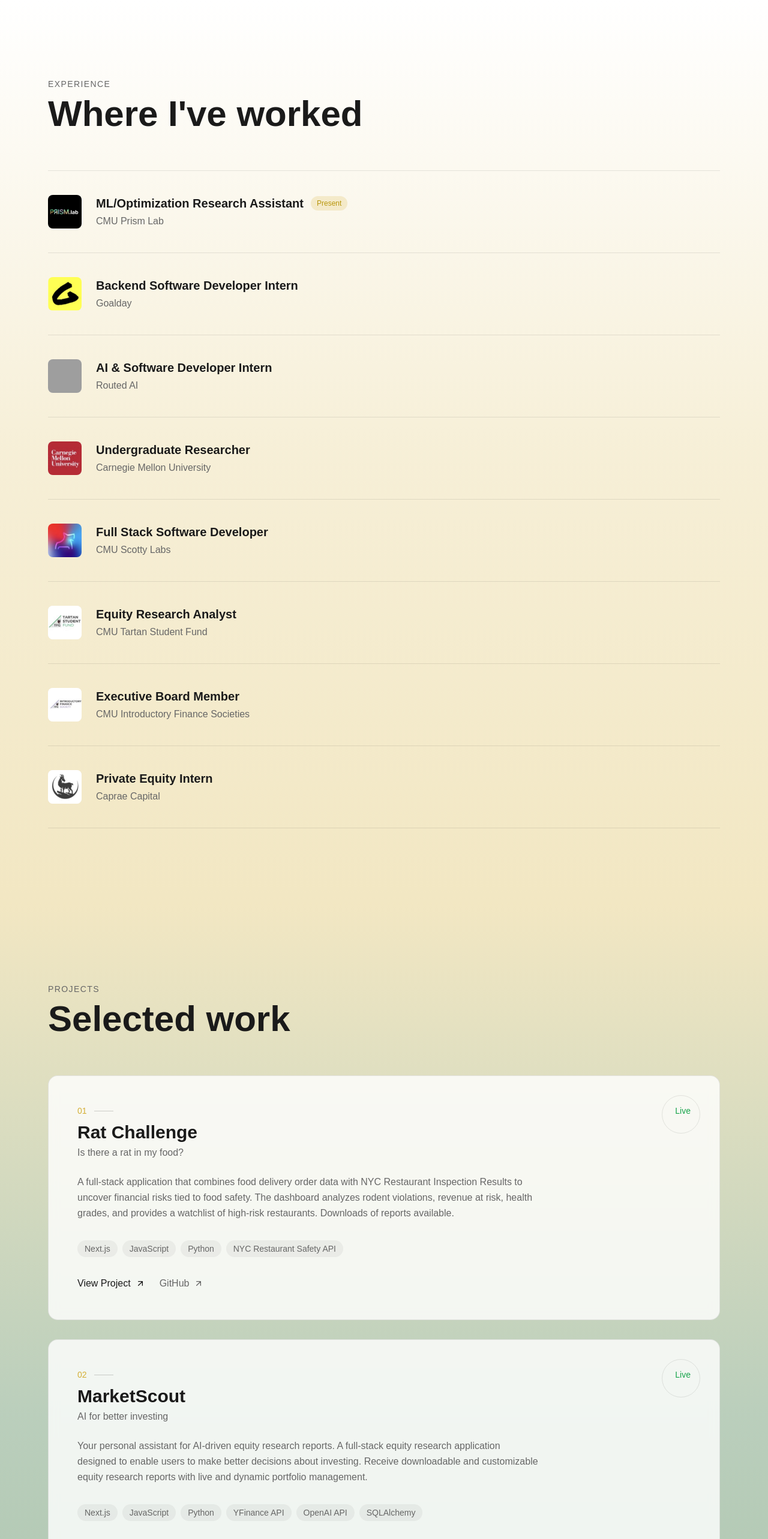
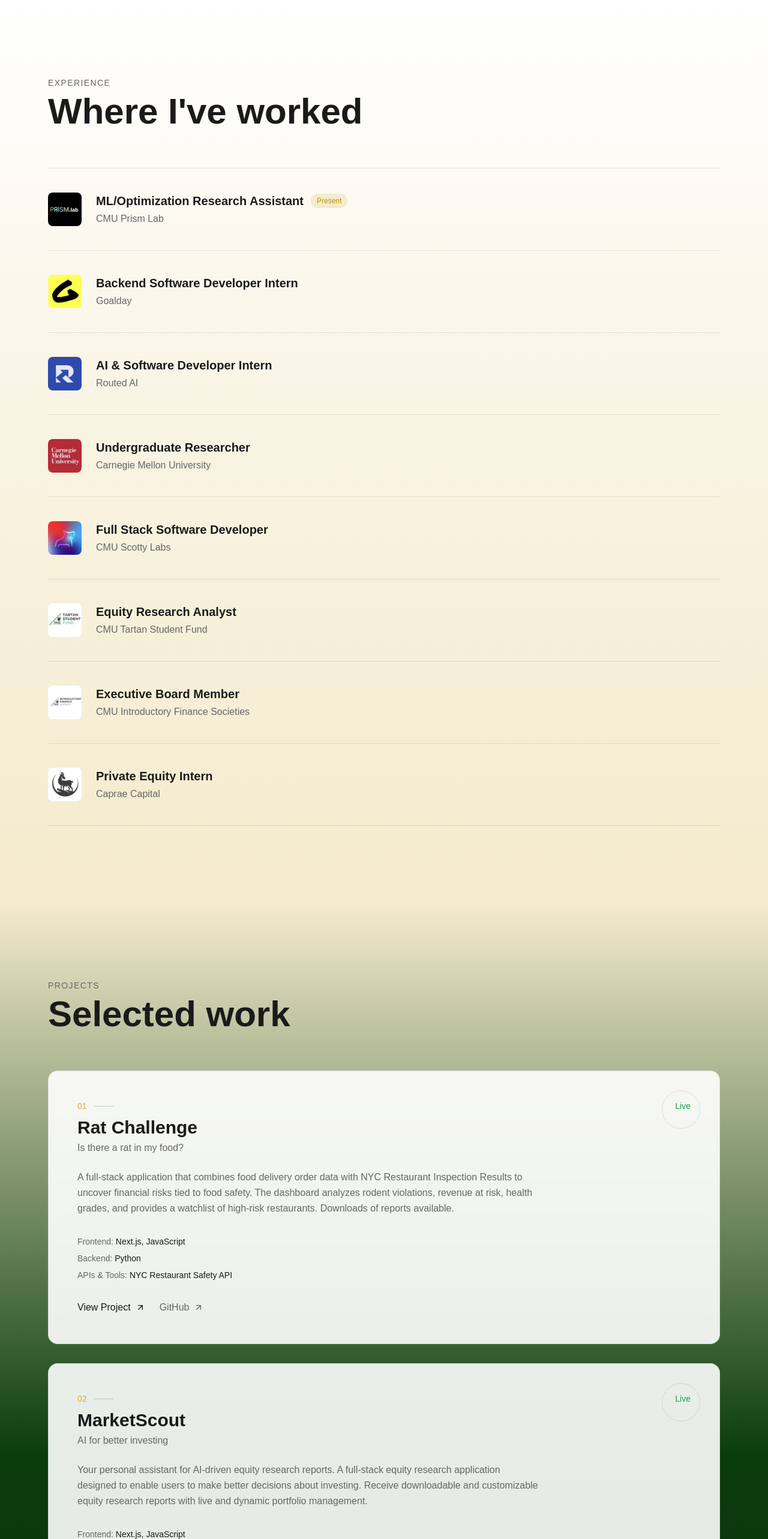
Before and after one commit to dghosh-2/website, a Next.js app: page / in a window 1280 px wide. Shown: the part 800-3366 px from the top of the page at 60% size. Built offline with nearby package versions, Linux system fonts and the light colour scheme; grey boxes are pictures that could not be loaded.

Commit message:
UI improvements: Darker green gradient, gradient ends before sections, animated titles, CMU logo, tech stack in list format, same color interests, routed logo

```diff
--- a/components/Contact.tsx
+++ b/components/Contact.tsx
@@ -19,28 +19,31 @@
           className="text-center mb-12"
         >
           <motion.h2
-            initial={{ opacity: 0, y: 30 }}
+            initial={{ opacity: 0, y: 50 }}
             whileInView={{ opacity: 1, y: 0 }}
             viewport={{ once: true }}
-            transition={{ duration: 0.6, delay: 0.1 }}
+            transition={{ duration: 0.7, delay: 0.1, ease: [0.25, 0.4, 0.25, 1] }}
             className="font-clash font-bold text-4xl md:text-5xl lg:text-6xl text-white mb-8"
           >
             Get in touch
           </motion.h2>
 
-          <a
+          <motion.a
+            initial={{ opacity: 0, y: 20 }}
+            animate={isInView ? { opacity: 1, y: 0 } : { opacity: 0, y: 20 }}
+            transition={{ duration: 0.5, delay: 0.3 }}
             href={`mailto:${personalInfo.email}`}
             className="inline-block font-satoshi text-xl md:text-2xl text-gray-300 hover:text-gold transition-colors duration-300"
           >
             {personalInfo.email}
-          </a>
+          </motion.a>
         </motion.div>
 
         {/* Links */}
         <motion.div
           initial={{ opacity: 0, y: 20 }}
           animate={isInView ? { opacity: 1, y: 0 } : { opacity: 0, y: 20 }}
-          transition={{ duration: 0.6, delay: 0.2 }}
+          transition={{ duration: 0.6, delay: 0.4 }}
           className="flex justify-center gap-8"
         >
           <a
@@ -65,7 +68,7 @@
         <motion.footer
           initial={{ opacity: 0 }}
           animate={isInView ? { opacity: 1 } : { opacity: 0 }}
-          transition={{ duration: 0.6, delay: 0.4 }}
+          transition={{ duration: 0.6, delay: 0.5 }}
           className="mt-24 pt-8 border-t border-gray-800 text-center"
         >
           <p className="font-satoshi text-sm text-gray-500">
--- a/components/Experiences.tsx
+++ b/components/Experiences.tsx
@@ -10,35 +10,29 @@
   const isInView = useInView(ref, { once: true, margin: '-100px' });
 
   return (
-    <section id="experience" className="relative py-32 bg-gradient-to-b from-white via-gold/20 to-gold/30">
+    <section id="experience" className="relative py-32 bg-gradient-to-b from-white via-gold/15 to-gold/25">
       <div className="max-w-7xl mx-auto px-6 md:px-12 lg:px-20">
         {/* Section Header */}
-        <motion.div
-          initial={{ opacity: 0, y: 20 }}
-          whileInView={{ opacity: 1, y: 0 }}
-          viewport={{ once: true }}
-          transition={{ duration: 0.6 }}
-          className="mb-16"
-        >
+        <div className="mb-16 overflow-hidden">
           <motion.span
-            initial={{ opacity: 0, x: -20 }}
-            whileInView={{ opacity: 1, x: 0 }}
+            initial={{ opacity: 0, y: 20 }}
+            whileInView={{ opacity: 1, y: 0 }}
             viewport={{ once: true }}
             transition={{ duration: 0.5 }}
-            className="font-satoshi text-sm text-charcoal-lighter tracking-widest uppercase"
+            className="block font-satoshi text-sm text-charcoal-lighter tracking-widest uppercase mb-2"
           >
             Experience
           </motion.span>
           <motion.h2
-            initial={{ opacity: 0, y: 30 }}
+            initial={{ opacity: 0, y: 50 }}
             whileInView={{ opacity: 1, y: 0 }}
             viewport={{ once: true }}
-            transition={{ duration: 0.6, delay: 0.1 }}
-            className="font-clash font-bold text-4xl md:text-5xl lg:text-6xl text-charcoal mt-2"
+            transition={{ duration: 0.7, delay: 0.1, ease: [0.25, 0.4, 0.25, 1] }}
+            className="font-clash font-bold text-4xl md:text-5xl lg:text-6xl text-charcoal"
           >
             Where I&apos;ve worked
           </motion.h2>
-        </motion.div>
+        </div>
 
         {/* Experience List */}
         <div ref={ref} className="space-y-0">
@@ -77,14 +71,19 @@
       <div className="py-8 md:py-10 cursor-pointer">
         <div className="flex items-center gap-4 md:gap-6">
           {/* Logo */}
-          <div className="relative w-12 h-12 md:w-14 md:h-14 rounded-lg overflow-hidden bg-gray-100 flex-shrink-0">
+          <motion.div
+            initial={{ opacity: 0, scale: 0.8 }}
+            animate={isInView ? { opacity: 1, scale: 1 } : { opacity: 0, scale: 0.8 }}
+            transition={{ duration: 0.4, delay: index * 0.08 + 0.2 }}
+            className="relative w-12 h-12 md:w-14 md:h-14 rounded-lg overflow-hidden bg-gray-100 flex-shrink-0"
+          >
             <Image
               src={experience.logo}
               alt={experience.company}
               fill
               className="object-cover"
             />
-          </div>
+          </motion.div>
 
           {/* Content */}
           <div className="flex-1">
@@ -93,9 +92,14 @@
                 {experience.role}
               </h3>
               {experience.isPresent && (
-                <span className="inline-flex items-center gap-1.5 px-2.5 py-1 rounded-full bg-gold/20 text-gold-dark text-xs font-medium">
+                <motion.span
+                  initial={{ opacity: 0, scale: 0.8 }}
+                  animate={isInView ? { opacity: 1, scale: 1 } : { opacity: 0, scale: 0.8 }}
+                  transition={{ duration: 0.3, delay: index * 0.08 + 0.3 }}
+                  className="inline-flex items-center gap-1.5 px-2.5 py-1 rounded-full bg-gold/20 text-gold-dark text-xs font-medium"
+                >
                   Present
-                </span>
+                </motion.span>
               )}
             </div>
             <p className="font-satoshi text-charcoal-lighter text-sm md:text-base">
--- a/components/Projects.tsx
+++ b/components/Projects.tsx
@@ -9,35 +9,29 @@
   const isInView = useInView(ref, { once: true, margin: '-100px' });
 
   return (
-    <section id="projects" className="relative py-32 bg-gradient-to-b from-gold/30 via-royal/30 to-royal/40">
+    <section id="projects" className="relative py-32 bg-gradient-to-b from-gold/25 via-[#0a3d0c] to-charcoal">
       <div className="max-w-7xl mx-auto px-6 md:px-12 lg:px-20">
         {/* Section Header */}
-        <motion.div
-          initial={{ opacity: 0, y: 20 }}
-          whileInView={{ opacity: 1, y: 0 }}
-          viewport={{ once: true }}
-          transition={{ duration: 0.6 }}
-          className="mb-16"
-        >
+        <div className="mb-16 overflow-hidden">
           <motion.span
-            initial={{ opacity: 0, x: -20 }}
-            whileInView={{ opacity: 1, x: 0 }}
+            initial={{ opacity: 0, y: 20 }}
+            whileInView={{ opacity: 1, y: 0 }}
             viewport={{ once: true }}
             transition={{ duration: 0.5 }}
-            className="font-satoshi text-sm text-charcoal-lighter tracking-widest uppercase"
+            className="block font-satoshi text-sm text-charcoal-lighter tracking-widest uppercase mb-2"
           >
             Projects
           </motion.span>
           <motion.h2
-            initial={{ opacity: 0, y: 30 }}
+            initial={{ opacity: 0, y: 50 }}
             whileInView={{ opacity: 1, y: 0 }}
             viewport={{ once: true }}
-            transition={{ duration: 0.6, delay: 0.1 }}
-            className="font-clash font-bold text-4xl md:text-5xl lg:text-6xl text-charcoal mt-2"
+            transition={{ duration: 0.7, delay: 0.1, ease: [0.25, 0.4, 0.25, 1] }}
+            className="font-clash font-bold text-4xl md:text-5xl lg:text-6xl text-charcoal"
           >
             Selected work
           </motion.h2>
-        </motion.div>
+        </div>
 
         {/* Projects Grid */}
         <div ref={ref} className="grid grid-cols-1 gap-8">
@@ -73,7 +67,7 @@
       onMouseLeave={() => setIsHovered(false)}
       className="group relative"
     >
-      <div className="relative p-8 md:p-12 rounded-2xl bg-white/80 backdrop-blur border border-charcoal/10 hover:border-charcoal/20 transition-all duration-500 overflow-hidden">
+      <div className="relative p-8 md:p-12 rounded-2xl bg-white/90 backdrop-blur border border-charcoal/10 hover:border-charcoal/20 transition-all duration-500 overflow-hidden">
         {/* Background gradient on hover */}
         <motion.div
           initial={{ opacity: 0 }}
@@ -84,7 +78,11 @@
         <div className="relative z-10">
           {/* Header */}
           <div className="flex flex-col md:flex-row md:items-start md:justify-between gap-4 mb-6">
-            <div>
+            <motion.div
+              initial={{ opacity: 0, x: -20 }}
+              animate={isInView ? { opacity: 1, x: 0 } : { opacity: 0, x: -20 }}
+              transition={{ duration: 0.5, delay: index * 0.15 + 0.2 }}
+            >
               <div className="flex items-center gap-3 mb-2">
                 <span className="text-gold font-satoshi text-sm">0{index + 1}</span>
                 <span className="w-8 h-px bg-charcoal/20" />
@@ -95,35 +93,56 @@
               <p className="font-satoshi text-charcoal-lighter mt-1">
                 {project.tagline}
               </p>
-            </div>
+            </motion.div>
 
             {/* Live badge - simplified */}
             {project.deployed && (
-              <span className="text-green-600 text-sm font-medium font-satoshi">
+              <motion.span
+                initial={{ opacity: 0, scale: 0.8 }}
+                animate={isInView ? { opacity: 1, scale: 1 } : { opacity: 0, scale: 0.8 }}
+                transition={{ duration: 0.4, delay: index * 0.15 + 0.3 }}
+                className="text-green-600 text-sm font-medium font-satoshi"
+              >
                 Live
-              </span>
+              </motion.span>
             )}
           </div>
 
           {/* Description */}
-          <p className="font-satoshi text-charcoal-lighter leading-relaxed mb-8 max-w-3xl">
+          <motion.p
+            initial={{ opacity: 0, y: 20 }}
+            animate={isInView ? { opacity: 1, y: 0 } : { opacity: 0, y: 20 }}
+            transition={{ duration: 0.5, delay: index * 0.15 + 0.3 }}
+            className="font-satoshi text-charcoal-lighter leading-relaxed mb-8 max-w-3xl"
+          >
             {project.description}
-          </p>
+          </motion.p>
 
-          {/* Tech Stack */}
-          <div className="flex flex-wrap gap-2 mb-8">
-            {[...project.frontend, ...project.backend, ...project.apis].map((tech) => (
-              <span
-                key={tech}
-                className="px-3 py-1 rounded-full bg-charcoal/5 text-charcoal-lighter text-sm font-satoshi"
-              >
-                {tech}
-              </span>
-            ))}
-          </div>
+          {/* Tech Stack - List format */}
+          <motion.div
+            initial={{ opacity: 0, y: 20 }}
+            animate={isInView ? { opacity: 1, y: 0 } : { opacity: 0, y: 20 }}
+            transition={{ duration: 0.5, delay: index * 0.15 + 0.4 }}
+            className="mb-8 space-y-2"
+          >
+            <p className="font-satoshi text-sm text-charcoal">
+              <span className="text-charcoal-lighter">Frontend:</span> {project.frontend.join(', ')}
+            </p>
+            <p className="font-satoshi text-sm text-charcoal">
+              <span className="text-charcoal-lighter">Backend:</span> {project.backend.join(', ')}
+            </p>
+            <p className="font-satoshi text-sm text-charcoal">
+              <span className="text-charcoal-lighter">APIs & Tools:</span> {project.apis.join(', ')}
+            </p>
+          </motion.div>
 
           {/* Links */}
-          <div className="flex items-center gap-6">
+          <motion.div
+            initial={{ opacity: 0, y: 20 }}
+            animate={isInView ? { opacity: 1, y: 0 } : { opacity: 0, y: 20 }}
+            transition={{ duration: 0.5, delay: index * 0.15 + 0.5 }}
+            className="flex items-center gap-6"
+          >
             <a
               href={project.deployUrl}
               target="_blank"
@@ -146,7 +165,7 @@
                 <path strokeLinecap="round" strokeLinejoin="round" strokeWidth={2} d="M7 17L17 7M17 7H7M17 7v10" />
               </svg>
             </a>
-          </div>
+          </motion.div>
         </div>
 
         {/* Corner decoration */}
```
Also changed, not shown: components/About.tsx (+67 -32 lines), public/CMULOGO.jpg (added), public/routed.jpg (added).
